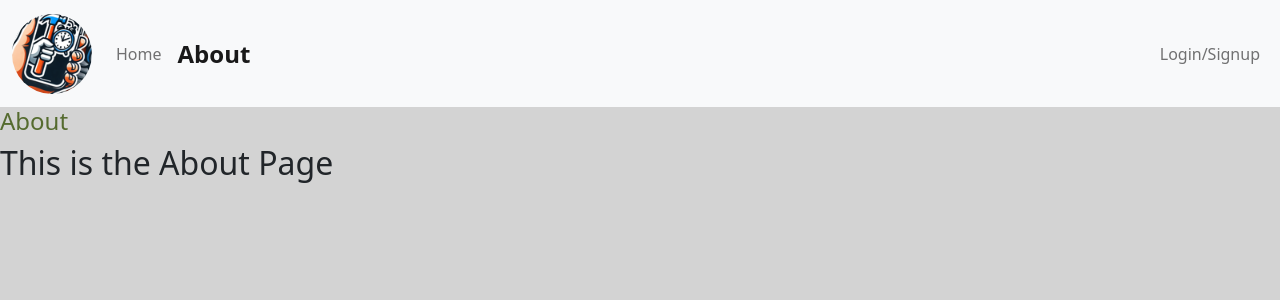
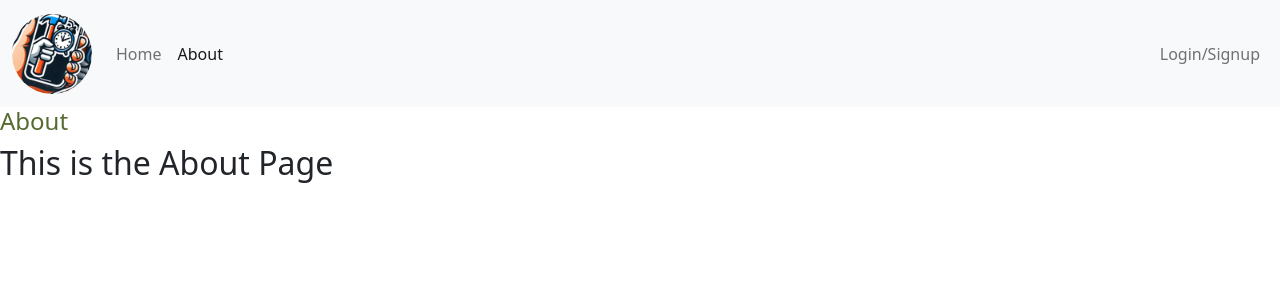
Before and after one commit to tomdu3/todo-flask, a Flask app: page /about in a window 1280 px wide. Shown: the top 300 px of the page. Run offline with Flask 3, Linux system fonts and the light colour scheme.

Commit message:
update css

```diff
--- a/static/css/style.css
+++ b/static/css/style.css
@@ -3,17 +3,6 @@
     font-size: x-large;
 }
 
-body {
-    background-color: lightgray;
-}
-
 #logo {
     height: 80px;
-
 }
-
-
-.active {
-    font-weight: bold;
-    font-size: x-large;
-}
```
